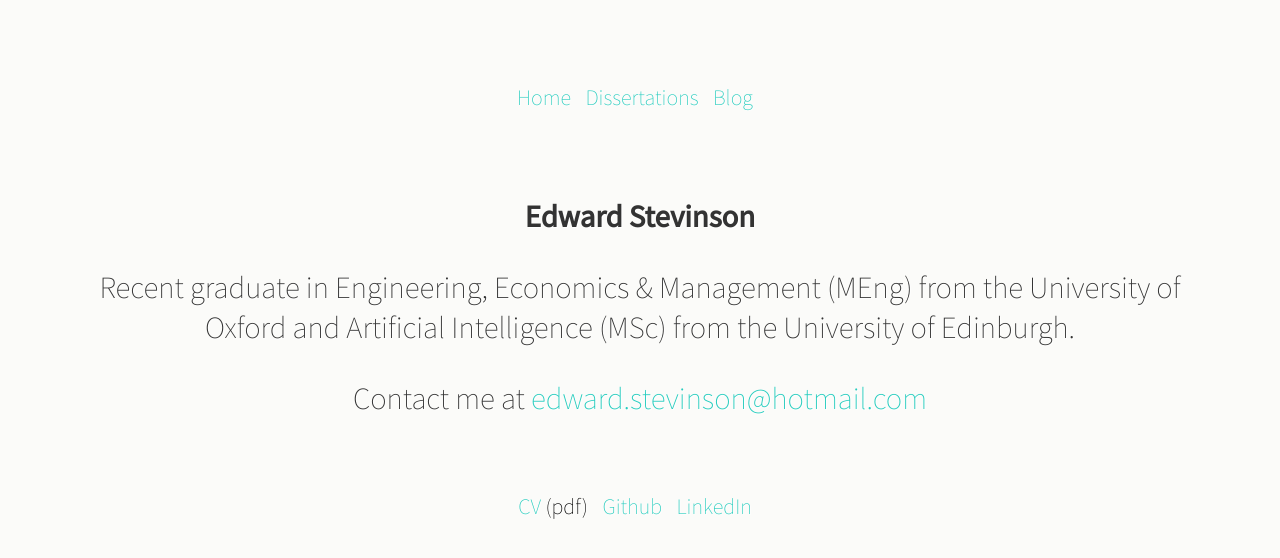
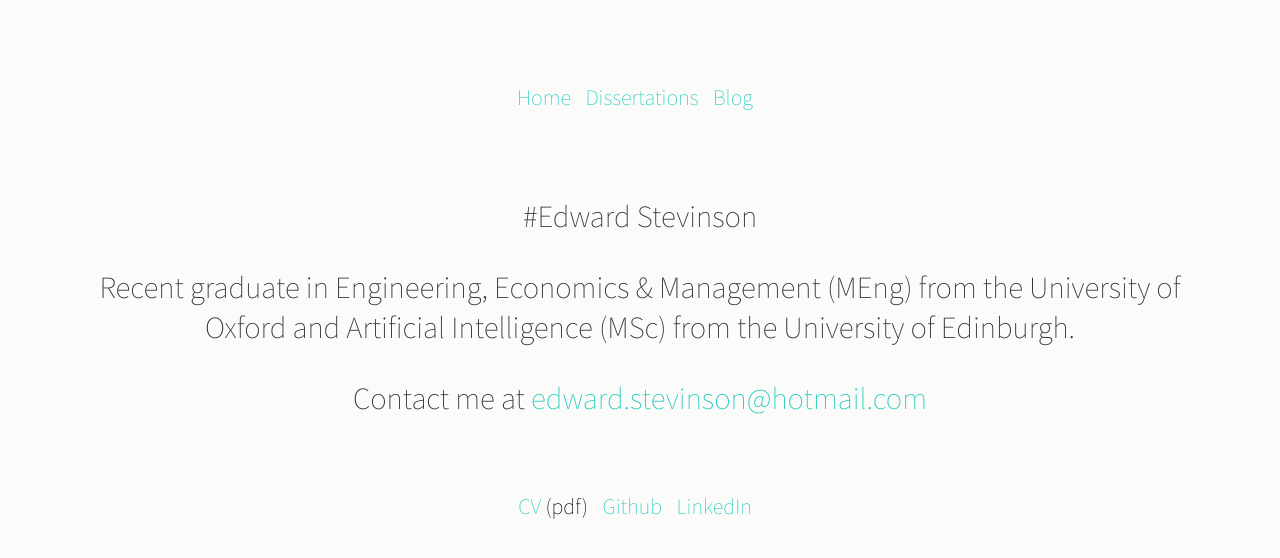
Before and after one commit to Stevinson/stevinson.github.io, a Jekyll site: the page built from index.md, in a window 1280 px wide. Shown: the top 558 px of the page. Built offline with Jekyll 4.4.1, drawn with Linux system fonts in a browser that asks for light colours.

```diff
--- a/index.md
+++ b/index.md
@@ -3,7 +3,7 @@ layout: default
 title: Edward Stevinson
 ---
 
-**Edward Stevinson**
+#Edward Stevinson
 
 Recent graduate in Engineering, Economics & Management (MEng) from the University of Oxford and Artificial Intelligence (MSc) from the University of Edinburgh.
 
```
